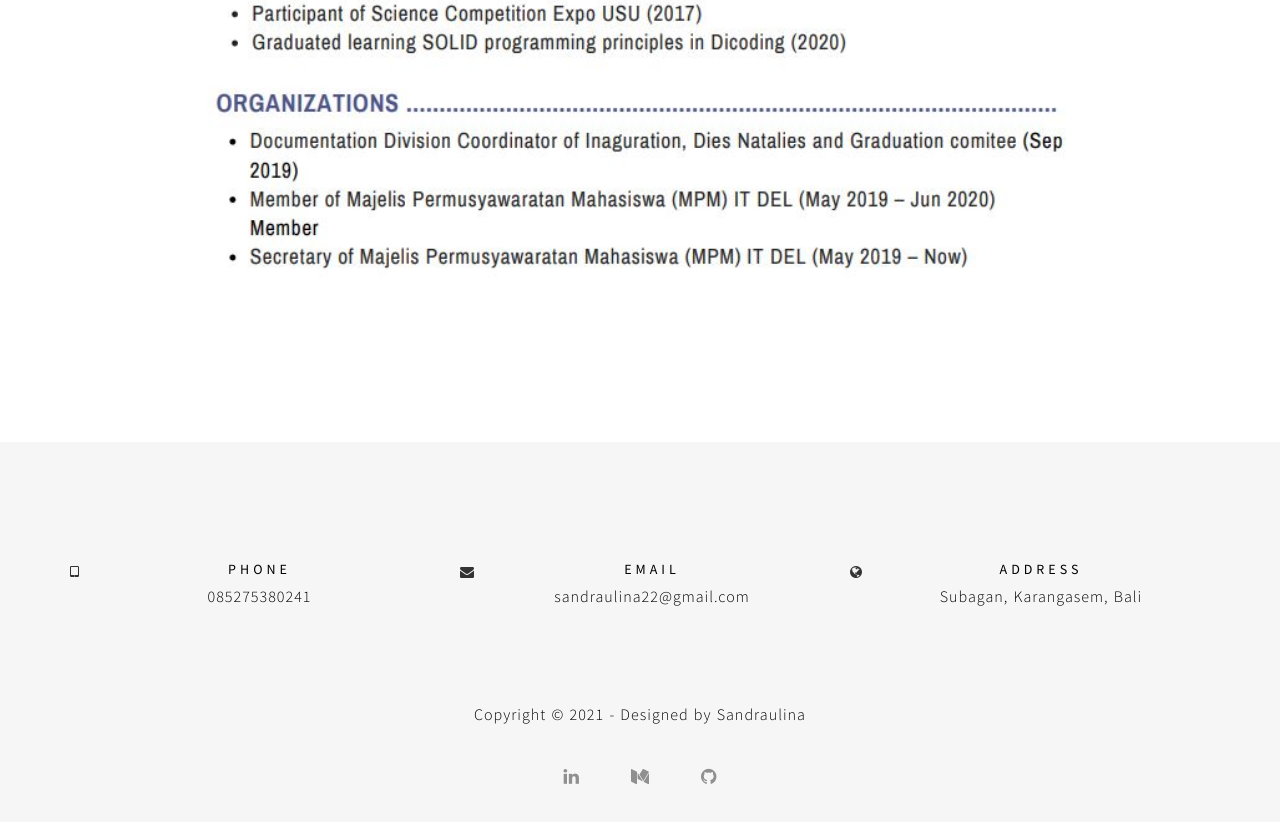
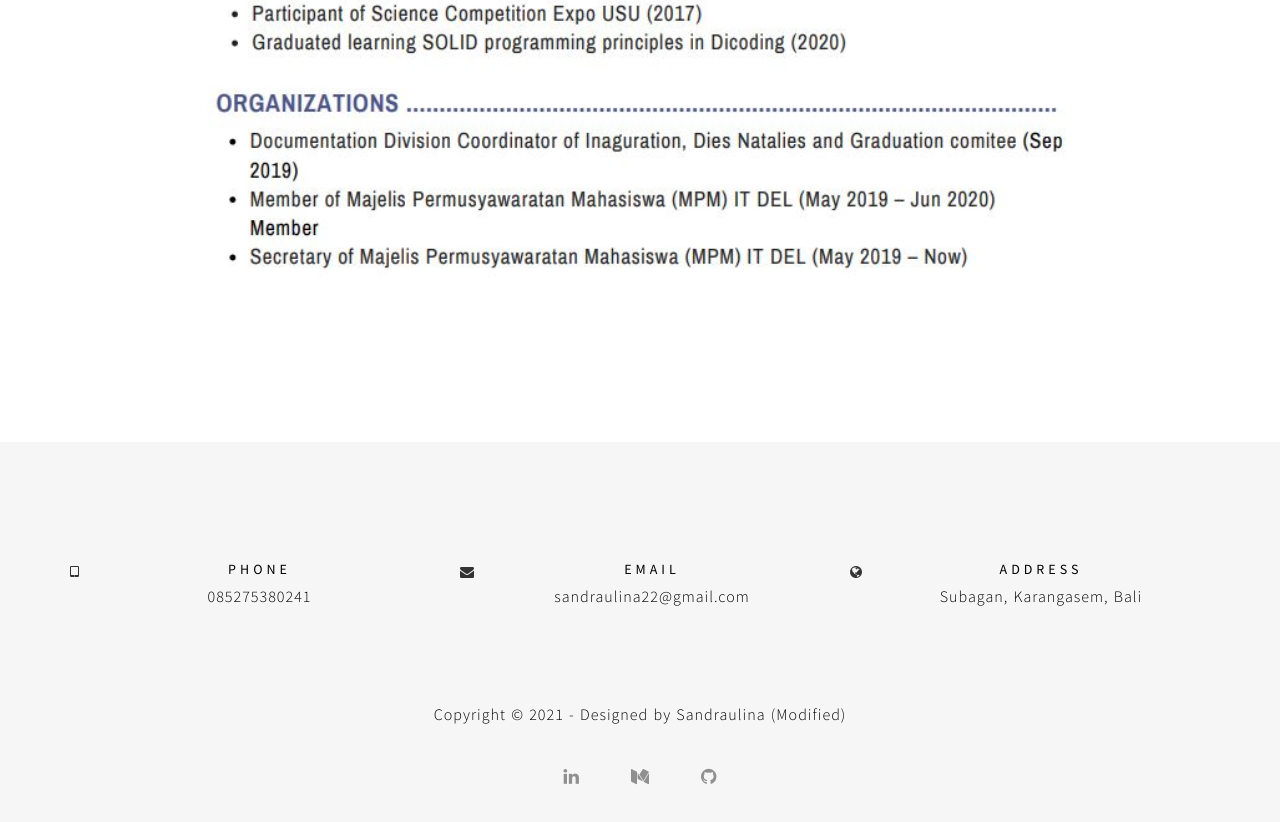
Before and after one commit to Sandraulina/sandraulina.github.io, a plain HTML site: page cv.html in a window 1280 px wide. Shown: the part 3536-4358 px from the top of the page. Drawn offline with Linux system fonts and the light colour scheme; some packages are replaced by stand-ins of ours.

Commit message:
Perbaikan

```diff
--- a/cv.html
+++ b/cv.html
@@ -127,7 +127,7 @@
 
 			<div class="col-md-12 col-sm-12">
             <br> <br> <br> <br>
-				<p class="wow fadeInUp"  data-wow-delay="0.3s">Copyright © 2021 - Designed by Sandraulina</p>
+				<p class="wow fadeInUp"  data-wow-delay="0.3s">Copyright © 2021 - Designed by Sandraulina (Modified)</p>
 				<ul class="social-icon wow fadeInUp"  data-wow-delay="0.6s">
 					<li><a href="https://www.linkedin.com/in/sandraulina-siregar-68945619a/" class="fa fa-linkedin"></a></li>
 					<li><a href="https://medium.com/@sandraulina22" class="fa fa-medium"></a></li>
```
Also changed, not shown: healthvisor.html (+1 -1 lines), index.html (+1 -1 lines), resume.html (+1 -1 lines), simalab.html (+1 -1 lines).
